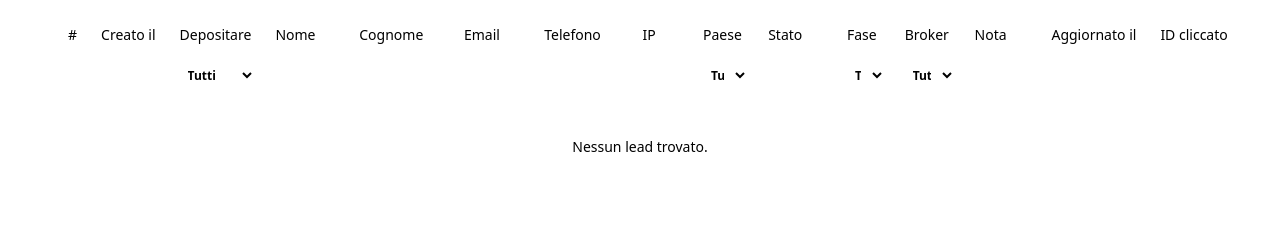
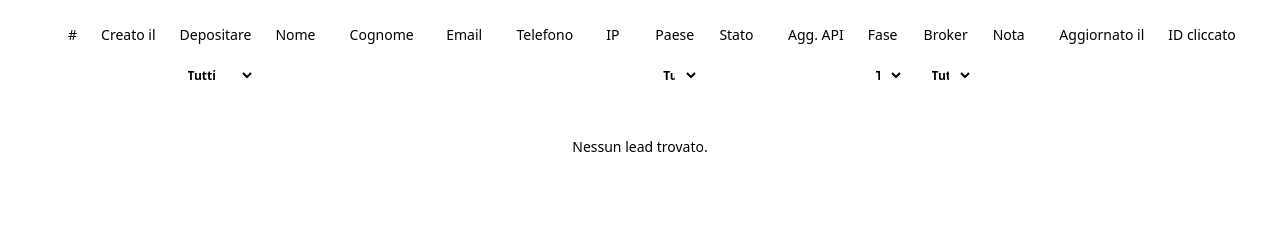
Before and after one commit to mongio22okj/icetimes-crm, a Django app: template templates/tracking/lead_list.html in a window 1280 px wide. Shown: the part 143-383 px from the top of the page. Run offline with Django 5.2, Linux system fonts and the light colour scheme; the template is opened without the code that fills it, so the values that code supplies are empty; style sheets or scripts are compiled from the project's sources; some libraries are stand-ins or nearby versions.

Commit message:
feat(lead): colonna "Agg. API" — orario ultima pull che ha agganciato il lead
- Lead.last_pull_at (migr 0015): impostato dal sync ad ogni match (anche se lo
  stato non cambia, save update_fields per non bumpare updated_at)
- colonna "Agg. API" nella tabella Lead (prova visiva che il GET API gira)

Co-Authored-By: Claude Opus 4.8 <noreply@anthropic.com>

```diff
--- a/apps/tracking/models.py
+++ b/apps/tracking/models.py
@@ -326,6 +326,8 @@ class Lead(models.Model):
     payload = models.JSONField(default=dict, blank=True)
     created_at = models.DateTimeField(default=timezone.now, db_index=True)
     event_at = models.DateTimeField("Data evento", null=True, blank=True)
+    # Ultima volta che la pull API ha agganciato (visto) questo lead.
+    last_pull_at = models.DateTimeField("Ultimo agg. API", null=True, blank=True)
     updated_at = models.DateTimeField(auto_now=True)
 
     class Meta:
--- a/apps/tracking/sync.py
+++ b/apps/tracking/sync.py
@@ -81,6 +81,7 @@ def sync_broker(broker, days=90, only_ids=None):
             if only_ids is not None and lead.pk not in only_ids:
                 continue
             matched += 1
+            lead.last_pull_at = now
             changed = False
             status = _first(row, *_STATUS_KEYS)
             if status and lead.status != str(status)[:120]:
@@ -104,6 +105,8 @@ def sync_broker(broker, days=90, only_ids=None):
                 lead.payload = merged
                 lead.save()
                 updated += 1
+            else:
+                lead.save(update_fields=["last_pull_at"])
         page += 1
     return {"seen": seen, "matched": matched, "updated": updated, "pages": page}
 
@@ -133,6 +136,7 @@ def sync_spmmonster(broker, days=90, only_ids=None):
         if only_ids is not None and lead.pk not in only_ids:
             continue
         matched += 1
+        lead.last_pull_at = now
         reg = row.get("registration") if isinstance(row.get("registration"), dict) else {}
         status = reg.get("status") or reg.get("rawStatus")
         changed = False
@@ -159,6 +163,8 @@ def sync_spmmonster(broker, days=90, only_ids=None):
             lead.payload = merged
             lead.save()
             updated += 1
+        else:
+            lead.save(update_fields=["last_pull_at"])
     return {"seen": seen, "matched": matched, "updated": updated, "pages": 1}
 
 
--- a/templates/tracking/lead_list.html
+++ b/templates/tracking/lead_list.html
@@ -39,6 +39,7 @@
         <th class="text-left font-medium px-3 py-2">IP</th>
         <th class="text-left font-medium px-3 py-2">Paese</th>
         <th class="text-left font-medium px-3 py-2">Stato</th>
+        <th class="text-left font-medium px-3 py-2">Agg. API</th>
         <th class="text-left font-medium px-3 py-2">Fase</th>
         <th class="text-left font-medium px-3 py-2">Broker</th>
         <th class="text-left font-medium px-3 py-2">Nota</th>
@@ -72,6 +73,7 @@
           </select>
         </th>
         <th class="px-2 py-1.5"><input name="status" value="{{ request.GET.status }}" class="h-8 w-full rounded-md border border-input bg-background px-2 text-xs"></th>
+        <th class="px-2 py-1.5"></th>
         <th class="px-2 py-1.5">
           <select name="stage" class="h-8 w-full rounded-md border border-input bg-background px-2 text-xs">
             <option value="">Tutte</option>
@@ -111,6 +113,7 @@
         <td class="px-3 py-2 text-muted-foreground">{{ l.ip|default:"—" }}</td>
         <td class="px-3 py-2 text-muted-foreground">{{ l.country|default:"—" }}</td>
         <td class="px-3 py-2">{{ l.status|default:"—" }}</td>
+        <td class="px-3 py-2 text-muted-foreground text-xs whitespace-nowrap">{{ l.last_pull_at|date:"d/m/y H:i"|default:"—" }}</td>
         <td class="px-3 py-2">
           {% if can_edit_stage %}
           <div class="flex items-center gap-1">
@@ -133,7 +136,7 @@
         <td class="px-3 py-2 text-muted-foreground font-mono text-xs">{{ l.click_id }}</td>
       </tr>
       {% empty %}
-      <tr><td colspan="16" class="px-3 py-10 text-center text-muted-foreground">Nessun lead trovato.</td></tr>
+      <tr><td colspan="17" class="px-3 py-10 text-center text-muted-foreground">Nessun lead trovato.</td></tr>
       {% endfor %}
     </tbody>
   </table>
```
Also changed, not shown: apps/tracking/migrations/0015_lead_last_pull_at.py (added).
